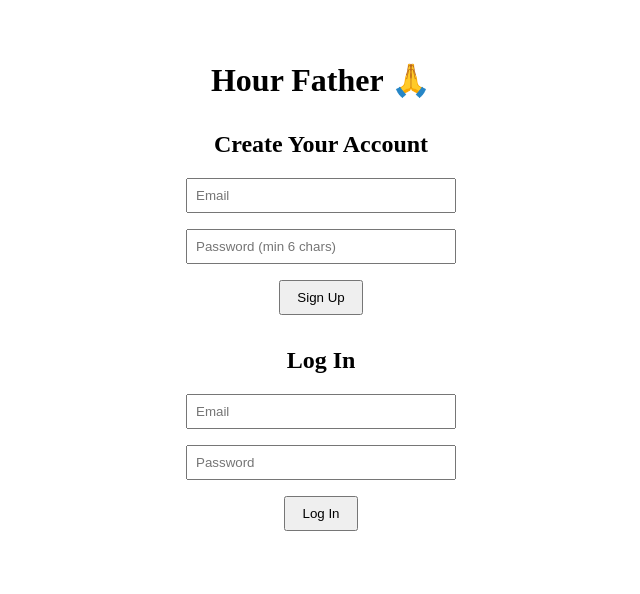
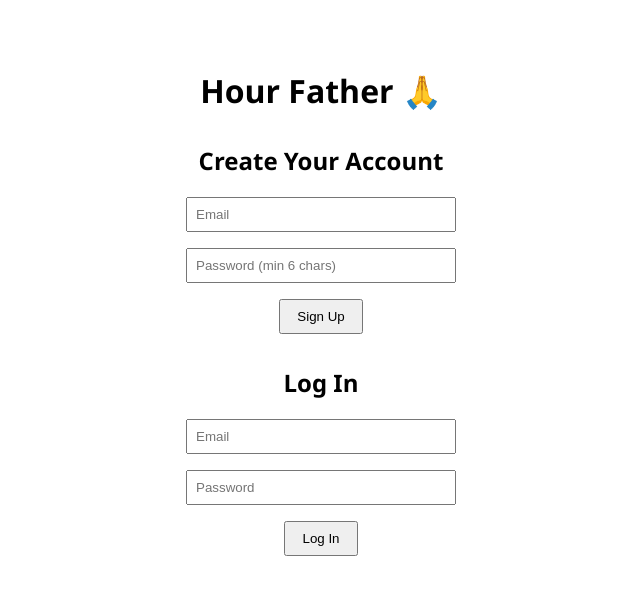
Before and after one commit to harrisbradley/hour-father, a React (Create React App) app: page / in a window 1280 px wide. Shown: the top 594 px of the page, without its empty margins (319-959 px from the left). Built offline with nearby package versions, Linux system fonts and the light colour scheme; no server answers.

Commit message:
added styles to buttons and log

```diff
--- a/src/App.js
+++ b/src/App.js
@@ -14,6 +14,9 @@ import LastPrayer from "./components/LastPrayer";
 import PrayerLog from "./components/PrayerLog";
 import PrayerStreak from "./components/PrayerStreak";
 
+// Import Styles
+import * as styles from "./styles";
+
 function App() {
   const { user } = useAuth(); // 🔐 Get the currently logged-in user
   const auth = getAuth(app);  // Firebase Auth instance
@@ -24,7 +27,7 @@ function App() {
   }
 
   return (
-    <div style={{ padding: "2rem", textAlign: "center" }}>
+    <div style={styles.container}>
       <h1>Hour Father 🙏</h1>
 
       {/* 👤 Not logged in: show SignUp + Login forms */}
@@ -56,7 +59,7 @@ function App() {
           <PrayerLog />
 
           {/* 🔓 Log out button */}
-          <button onClick={handleLogout} style={{ marginTop: "1rem" }}>
+          <button onClick={handleLogout} style={styles.button}>
             Log Out
           </button>
         </>
--- a/src/components/PrayerButton.js
+++ b/src/components/PrayerButton.js
@@ -2,6 +2,9 @@
 import { collection, addDoc, serverTimestamp } from "firebase/firestore";
 import { db } from "../firebase";
 import { useAuth } from "../AuthContext";
+
+// import styles
+import { prayerButton } from "../styles";
 
 function PrayerButton() {
   const { user } = useAuth();
@@ -21,9 +24,9 @@ function PrayerButton() {
   }
 
   return (
-    <button onClick={handlePrayer} style={{ padding: "1rem", fontSize: "1.2rem", marginTop: "2rem" }}>
-      🙏 I Just Prayed
-    </button>
+    <button onClick={handlePrayer} style={prayerButton}>
+  🙏 I Just Prayed
+</button>
   );
 }
 
--- a/src/components/PrayerLog.js
+++ b/src/components/PrayerLog.js
@@ -9,6 +9,9 @@ import {
 } from "firebase/firestore";
 import { db } from "../firebase";
 import { useAuth } from "../AuthContext";
+
+// import styles
+import { card } from "../styles";
 
 function PrayerLog() {
   const { user } = useAuth();
@@ -41,7 +44,7 @@ function PrayerLog() {
   }, [user]);
 
   return (
-    <div style={{ marginTop: "2rem", maxWidth: "400px", marginInline: "auto" }}>
+    <div style={card}>
       <h3 style={{ marginBottom: "1rem" }}>📜 Prayer Log</h3>
       <ul style={{ listStyle: "none", padding: 0 }}>
         {prayers.map((prayer) => (
--- /dev/null
+++ b/src/styles.js
@@ -0,0 +1,51 @@
+// src/styles.js
+export const container = {
+    maxWidth: "500px",
+    margin: "2rem auto",
+    padding: "1rem",
+    textAlign: "center",
+    fontFamily: "'Segoe UI', sans-serif",
+  };
+
+  export const heading = {
+    fontSize: "1.8rem",
+    marginBottom: "1rem",
+  };
+
+  export const button = {
+    padding: "0.75rem 1.25rem",
+    fontSize: "1rem",
+    borderRadius: "8px",
+    border: "none",
+    cursor: "pointer",
+    backgroundColor: "#4CAF50",
+    color: "#fff",
+    marginTop: "1rem",
+  };
+
+  export const card = {
+    backgroundColor: "#f9f9f9",
+    border: "1px solid #ddd",
+    borderRadius: "8px",
+    padding: "1rem",
+    marginTop: "1rem",
+  };
+
+
+  export const prayerButton = {
+    backgroundColor: "#5990e3", // Marian blue
+    color: "#fff",
+    fontSize: "1.25rem",
+    padding: "1.25rem 2.5rem",
+    border: "none",
+    borderRadius: "16px",
+    cursor: "pointer",
+    marginTop: "2rem",
+    fontWeight: "bold",
+    letterSpacing: "0.5px",
+    boxShadow: "0 5px 10px rgba(77, 142, 240, 0.3)",
+  };
+
+  export const prayerButtonHover = {
+    backgroundColor: "#246b45",
+  };
```
Also changed, not shown: 1 other file (tests, documents, lock files or other folders).
